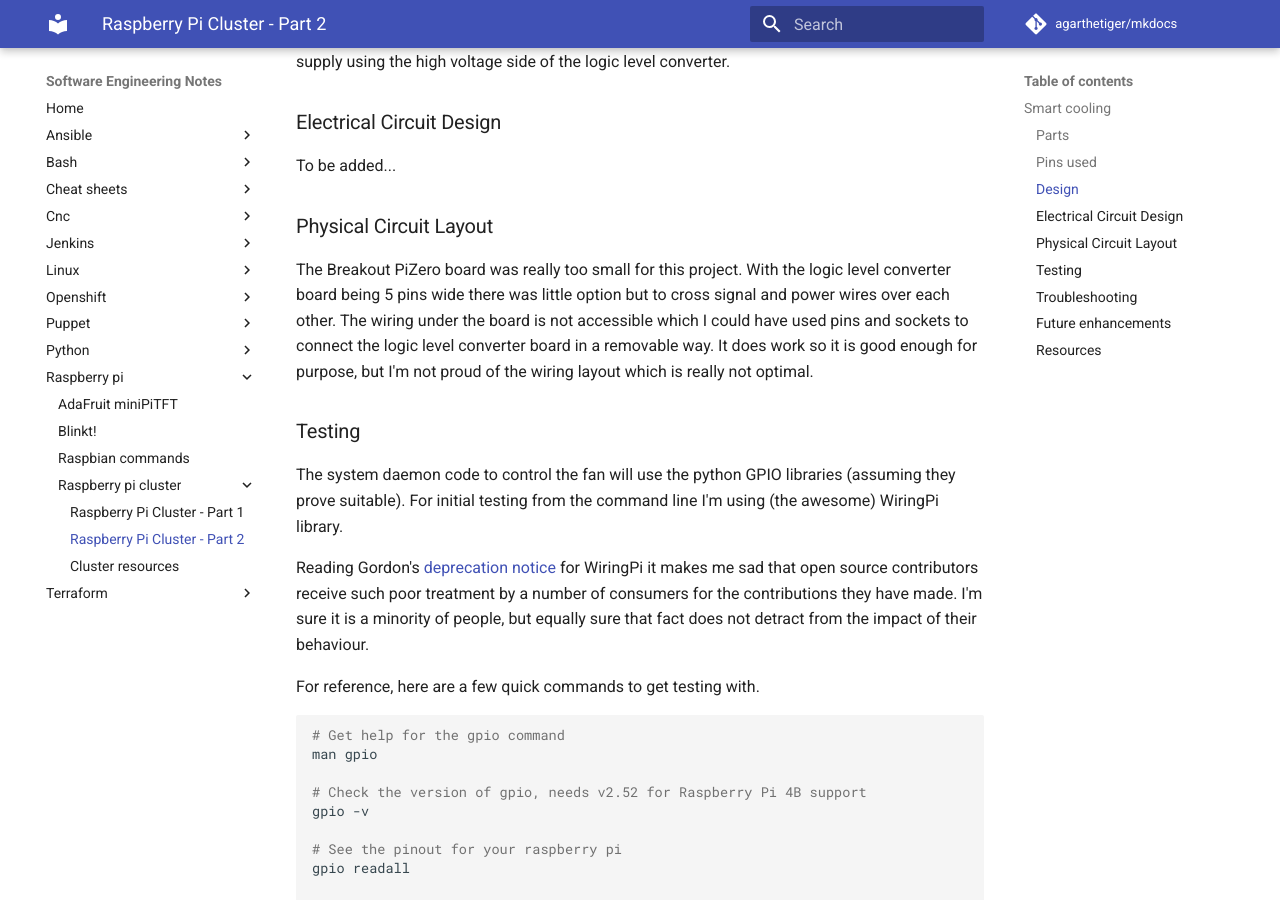
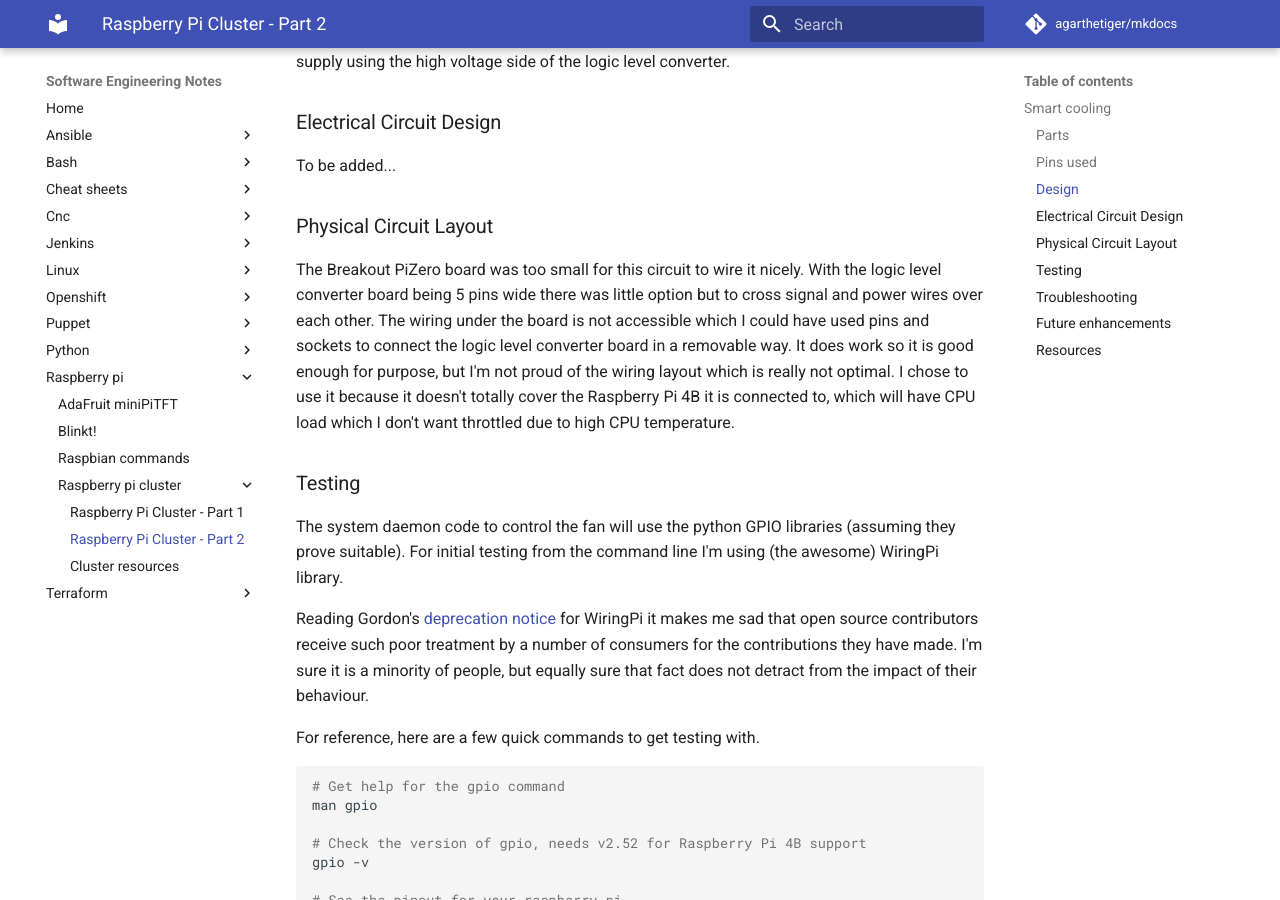
Before and after one commit to agarthetiger/mkdocs, an MkDocs documentation site: the page built from docs/raspberry-pi/raspberry-pi-cluster/part-2.md, in a window 1280 px wide and 900 px high, scrolled down 1302 px. Built offline with MkDocs 1.6.1 and Material for MkDocs 9.7.7, drawn with Linux system fonts in a browser that asks for light colours; comment, search, counter and statistics services are not loaded; some of the changed lines change nothing that is shown; some of the changed text lies outside the part shown.

Commit message:
Update part-2.md

```diff
--- a/docs/raspberry-pi/raspberry-pi-cluster/part-2.md
+++ b/docs/raspberry-pi/raspberry-pi-cluster/part-2.md
@@ -6,10 +6,10 @@
 
 ### Parts
 
-* Noctua NF-A12x25 12v PWM fan
-* SparkFun Logic Level converter
-* ABElectronics Breakout PiZero prototyping PCB
-* Molex 47053-1000 4 pin pcb mount socket
+* [Noctua NF-A12x25 12v PWM fan](https://noctua.at/en/products/fan/nf-a12x25-pwm)
+* [SparkFun Logic Level converter](https://shop.pimoroni.com/products/sparkfun-logic-level-converter-bi-directional)
+* [ABElectronics Breakout PiZero prototyping PCB](https://thepihut.com/products/breakout-pizero)
+* [Molex 47053-1000 4 pin pcb mount socket](https://uk.farnell.com/molex/47053-1000/connector-header-4pos-1row-2-54mm/dp/2313705)
 * 5.5/2.5mm DC socket
 * 12v power supply (from stock)
 * 24awg single core wire
@@ -29,7 +29,7 @@
 
 ### Physical Circuit Layout
 
-The Breakout PiZero board was really too small for this project. With the logic level converter board being 5 pins wide there was little option but to cross signal and power wires over each other. The wiring under the board is not accessible which I could have used pins and sockets to connect the logic level converter board in a removable way. It does work so it is good enough for purpose, but I'm not proud of the wiring layout which is really not optimal.
+The Breakout PiZero board was too small for this circuit to wire it nicely. With the logic level converter board being 5 pins wide there was little option but to cross signal and power wires over each other. The wiring under the board is not accessible which I could have used pins and sockets to connect the logic level converter board in a removable way. It does work so it is good enough for purpose, but I'm not proud of the wiring layout which is really not optimal. I chose to use it because it doesn't totally cover the Raspberry Pi 4B it is connected to, which will have CPU load which I don't want throttled due to high CPU temperature.
 
 ### Testing
 
@@ -69,3 +69,4 @@
 
 * [SparkFun logic level converter](https://learn.sparkfun.com/tutorials/bi-directional-logic-level-converter-hookup-guide/all)
 * [Notcua fan PWM specifications](https://noctua.at/pub/media/wysiwyg/Noctua_PWM_specifications_white_paper.pdf)
+* https://blog.driftking.tw/en/2019/11/Using-Raspberry-Pi-to-Control-a-PWM-Fan-and-Monitor-its-Speed/
```
